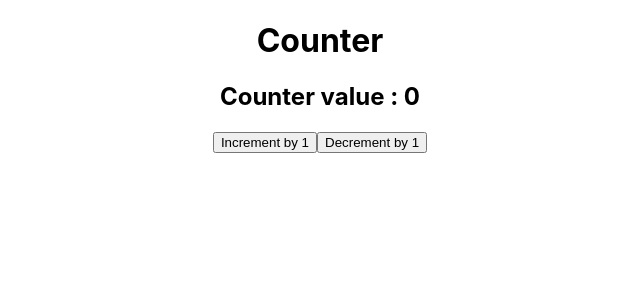
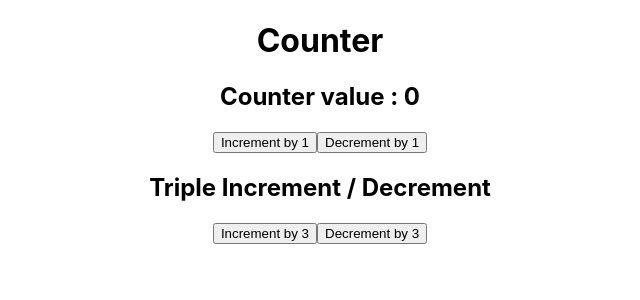
Before and after one commit to JiteshKadulkar/counter, a React (Create React App) app in the folder counter/: page / in a window 1280 px wide. Shown: the top 300 px of the page, without its empty margins (320-960 px from the left). Built offline with nearby package versions, Linux system fonts and the light colour scheme.

Commit message:
reset modify2

```diff
--- a/counter/src/App.js
+++ b/counter/src/App.js
@@ -13,12 +13,23 @@ function App() {
     setCount(count-1)
   }
 
+  const increment3=()=>{
+    setCount(count+3)
+  }
+
+  const decrement3=()=>{
+    setCount(count-3)
+  }
+
   return (
     <div className="App">
       <h1>Counter</h1>
       <h2>Counter value : {count}</h2>
       <button onClick={increment}>Increment by 1</button>
       <button onClick={decrement}>Decrement by 1</button>
+      <h2>Triple Increment / Decrement </h2>
+      <button onClick={increment3}>Increment by 3</button>
+      <button onClick={decrement3}>Decrement by 3</button>
     </div>
   );
 }
```
